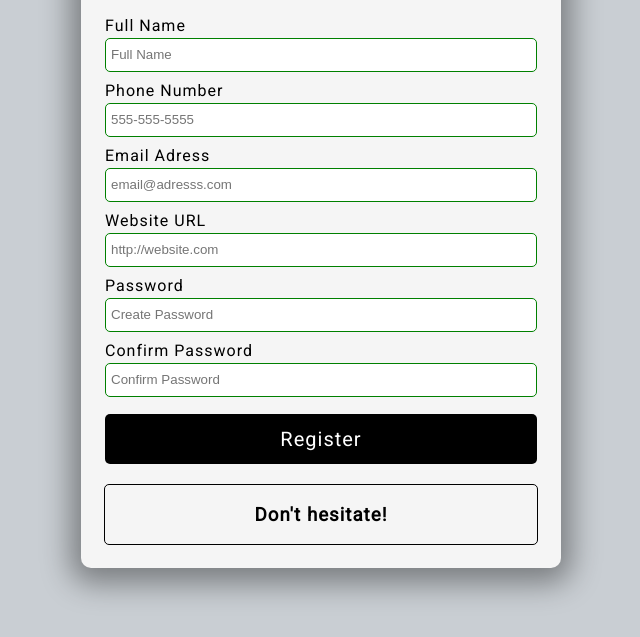
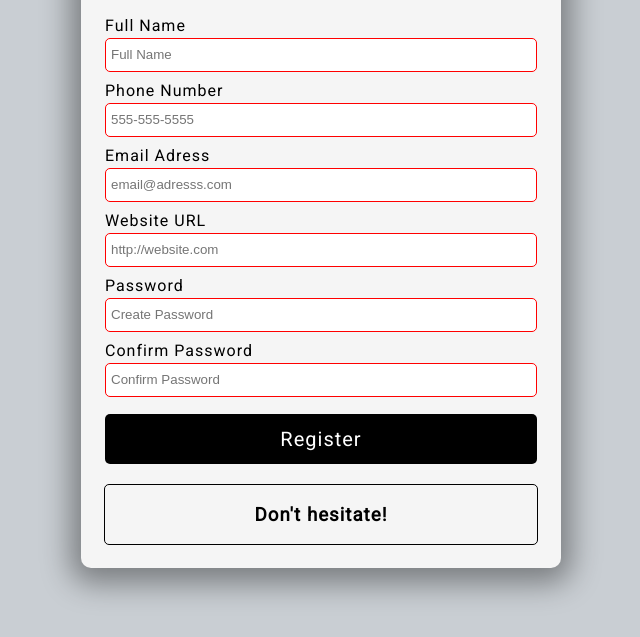
Before and after one commit to Reaper922/FormValidator_ZTM, a plain HTML site: page index.html in a window 1280 px wide. Shown: the part 147-784 px from the top of the page, without its empty margins (319-959 px from the left). Drawn offline with Linux system fonts and the light colour scheme.

Commit message:
HTML Form validation

```diff
--- a/index.html
+++ b/index.html
@@ -15,32 +15,39 @@
             <!-- Full Name -->
             <div class="form-group">
                 <label for="name">Full Name</label>
-                <input type="text" id="name" placeholder="Full Name">
+                <input type="text" id="name" placeholder="Full Name"
+                    required minlength="3" maxlength="100">
             </div>
             <!-- Phone Number -->
             <div class="form-group">
                 <label for="phone">Phone Number</label>
-                <input type="tel" id="phone" placeholder="555-555-5555">
+                <input type="tel" id="phone" placeholder="555-555-5555"
+                    required pattern="[0-9]{3}-[0-9]{3}-[0-9]{4}">
             </div>
             <!-- Email Adress -->
             <div class="form-group">
                 <label for="email">Email Adress</label>
-                <input type="email" id="email" placeholder="email@adresss.com">
+                <input type="email" id="email" placeholder="email@adresss.com"
+                    required>
             </div>
             <!-- Website URL -->
             <div class="form-group">
                 <label for="website">Website URL</label>
-                <input type="url" id="website" placeholder="http://website.com">
+                <input type="url" id="website" placeholder="http://website.com"
+                    required>
             </div>
             <!-- Password -->
             <div class="form-group">
                 <label for="password1">Password</label>
-                <input type="password" id="password1" Placeholder="Create Password">
+                <input type="password" id="password1" Placeholder="Create Password"
+                    required pattern="^(?=.*\d)(?=.*[a-z])(?=.*[A-Z])(?=.*[a-zA-Z]).{8,}$"
+                    title="Please include at least 1 uppercase, 1 lowercase character, and 1 number.">
             </div>
             <!-- Confirm Password -->
             <div class="form-group">
                 <label for="password2">Confirm Password</label>
-                <input type="password" id="password"2 Placeholder="Confirm Password">
+                <input type="password" id="password"2 Placeholder="Confirm Password"
+                    required pattern="^(?=.*\d)(?=.*[a-z])(?=.*[A-Z])(?=.*[a-zA-Z]).{8,}$">
             </div>
             <button type="submit">Register</button>
         </form>
```
